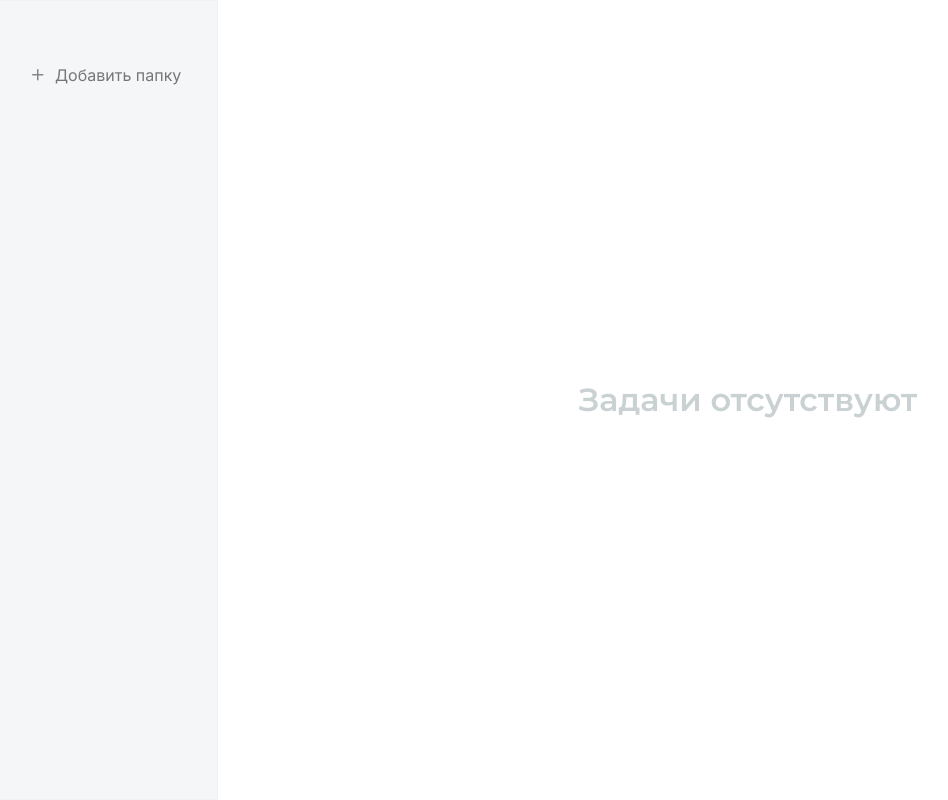
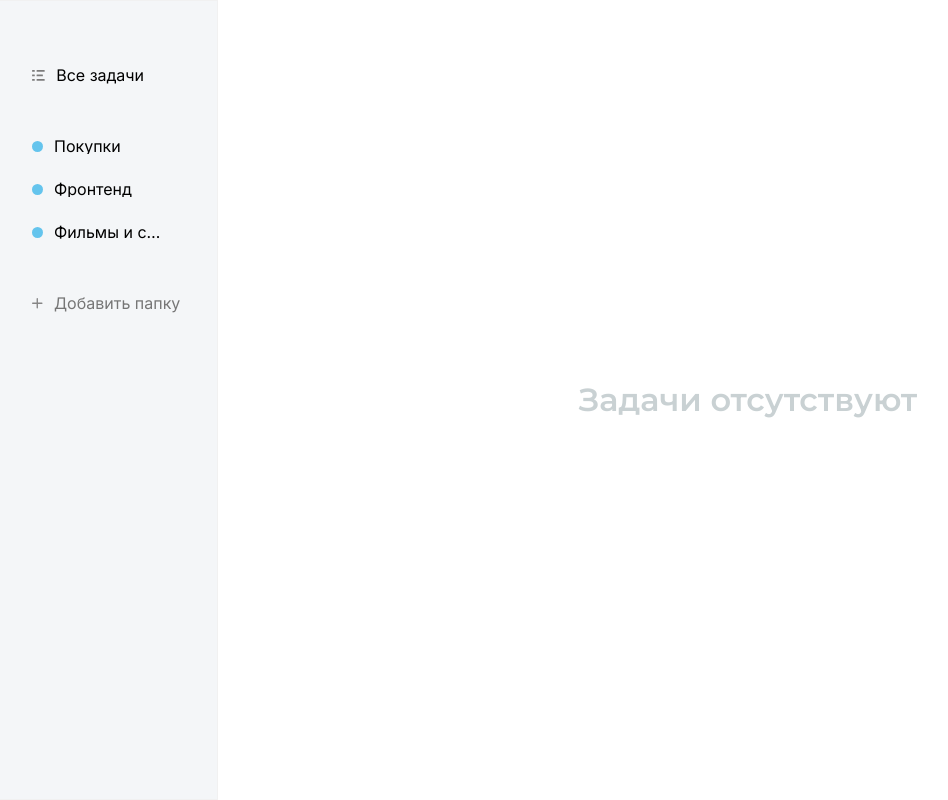
Before and after one commit to sadykzhanovsaid/todo-list, a React (Vite) app: page / in a window 1280 px wide. Shown: the whole page, without its empty margins (2-950 px from the left). Built offline with nearby package versions, Linux system fonts and the light colour scheme.

Commit message:
add folders component layout

```diff
--- a/src/components/folders/Folders.css
+++ b/src/components/folders/Folders.css
@@ -8,6 +8,10 @@
     border: 1px solid #F1F1F1;
 
     /*padding-top: env(safe-area-inset-top, 20px);*/
+
+    display: flex;
+    flex-direction: column;
+    gap: calc(30px * 1.1);
 
     transition: all 0.5s ease;
 
@@ -43,6 +47,155 @@
     height: calc(10px * 1.1);
 }
 
+.folders__all {
+    padding: calc(10px * 1.1);
+
+    width: 100%;
+
+    display: flex;
+    align-items: center;
+    gap: calc(10px * 1.1);
+
+    font-weight: 400;
+    font-size: 16px;
+    line-height: 100%;
+    color: black;
+
+    background-color: transparent;
+    border-radius: calc(4px * 1.1);
+
+    transition: 0.1s ease;
+}
+
+@media (hover: hover) {
+    .folders__all:hover {
+        background-color: white;
+        /*box-shadow: 0 2px 10px #00000008;*/
+
+        cursor: pointer;
+    }
+
+    .folders__all:focus {
+        background-color: white;
+        /*box-shadow: 0 2px 10px #00000008;*/
+    }
+}
+
+@media (hover: none) {
+    .folders__all:focus {
+        background-color: white;
+        /*box-shadow: 0 2px 10px #00000008;*/
+    }
+}
+
+.folders__all-icon {
+    width: calc(12px * 1.1);
+    height: calc(10px * 1.1);
+}
+
+.folders__list {
+    display: flex;
+    flex-direction: column;
+    gap: 5px;
+}
+
+.folders__folder {
+    padding: calc(10px * 1.1);
+
+    width: 100%;
+
+    display: flex;
+    align-items: center;
+    gap: calc(10px * 1.1);
+
+    position: relative;
+
+    background-color: transparent;
+    border-radius: calc(4px * 1.1);
+
+    transition: 0.1s ease;
+}
+
+@media (hover: hover) {
+    .folders__folder:hover {
+        background-color: white;
+        /*box-shadow: 0 2px 10px #00000008;*/
+
+        cursor: pointer;
+    }
+
+    .folders__folder:focus {
+        background-color: white;
+        /*box-shadow: 0 2px 10px #00000008;*/
+    }
+}
+
+@media (hover: none) {
+    .folders__folder:focus {
+        background-color: white;
+        /*box-shadow: 0 2px 10px #00000008;*/
+    }
+}
+
+.folders__folder-color {
+    width: calc(10px * 1.1);
+    height: calc(10px * 1.1);
+
+    background-color: #64C4ED;
+    border-radius: 50%;
+}
+
+.folders__folder-title {
+    font-weight: 400;
+    font-size: 16px;
+    line-height: 100%;
+    color: black;
+
+    text-align: start;
+
+    width: 75%;
+
+    white-space: nowrap;
+    overflow: hidden;
+    text-overflow: ellipsis;
+}
+
+.folders__folder-delete {
+    position: absolute;
+    right: 15px;
+    top: 50%;
+    transform: translateY(-50%);
+
+    transition: all 0.1s ease;
+
+    opacity: 0;
+}
+
+@media (hover: hover) {
+    .folders__folder:hover {
+
+        .folders__folder-delete {
+            opacity: 1;
+        }
+    }
+
+    .folders__folder:focus {
+
+        .folders__folder-delete {
+            opacity: 1;
+        }
+    }
+}
+
+@media (hover: none) {
+    .folders__folder:focus {
+
+        .folders__folder-delete {
+            opacity: 1;
+        }
+    }
+}
+
 @media (max-width: 480px) {
     .folders {
         padding: calc(30px * 1.1) calc(20px * 1.1);
--- a/src/components/folders/Folders.jsx
+++ b/src/components/folders/Folders.jsx
@@ -2,12 +2,40 @@ import React from "react"
 import "./Folders.css"
 
 import Add from "../../assets/add.svg?react"
+import All from "../../assets/all.svg?react"
+import Delete from "../../assets/delete.svg?react"
 
 function Folders({isMenu, setIsMenu}) {
     return (
         <div className={`folders ${isMenu ? "active" : ""}`}>
+            <button className="folders__all">
+                <All className="folders__all-icon"/>
+                Все задачи
+            </button>
+
+            <div className="folders__list">
+                <button className="folders__folder">
+                    <div className="folders__folder-color"></div>
+                    <p className="folders__folder-title">Покупки</p>
+                    <Delete className="folders__folder-delete"/>
+                </button>
+
+                <button className="folders__folder">
+                    <div className="folders__folder-color"></div>
+                    <p className="folders__folder-title">Фронтенд</p>
+                    <Delete className="folders__folder-delete"/>
+                </button>
+
+                <button className="folders__folder">
+                    <div className="folders__folder-color"></div>
+                    <p className="folders__folder-title">Фильмы и сериал</p>
+                    <Delete className="folders__folder-delete"/>
+                </button>
+
+            </div>
+
             <button className="folders__add">
-                <Add className="folders__all-icon"/>
+                <Add className="folders__add-icon"/>
                 Добавить папку
             </button>
         </div>
```
Also changed, not shown: src/assets/delete.svg (added).
